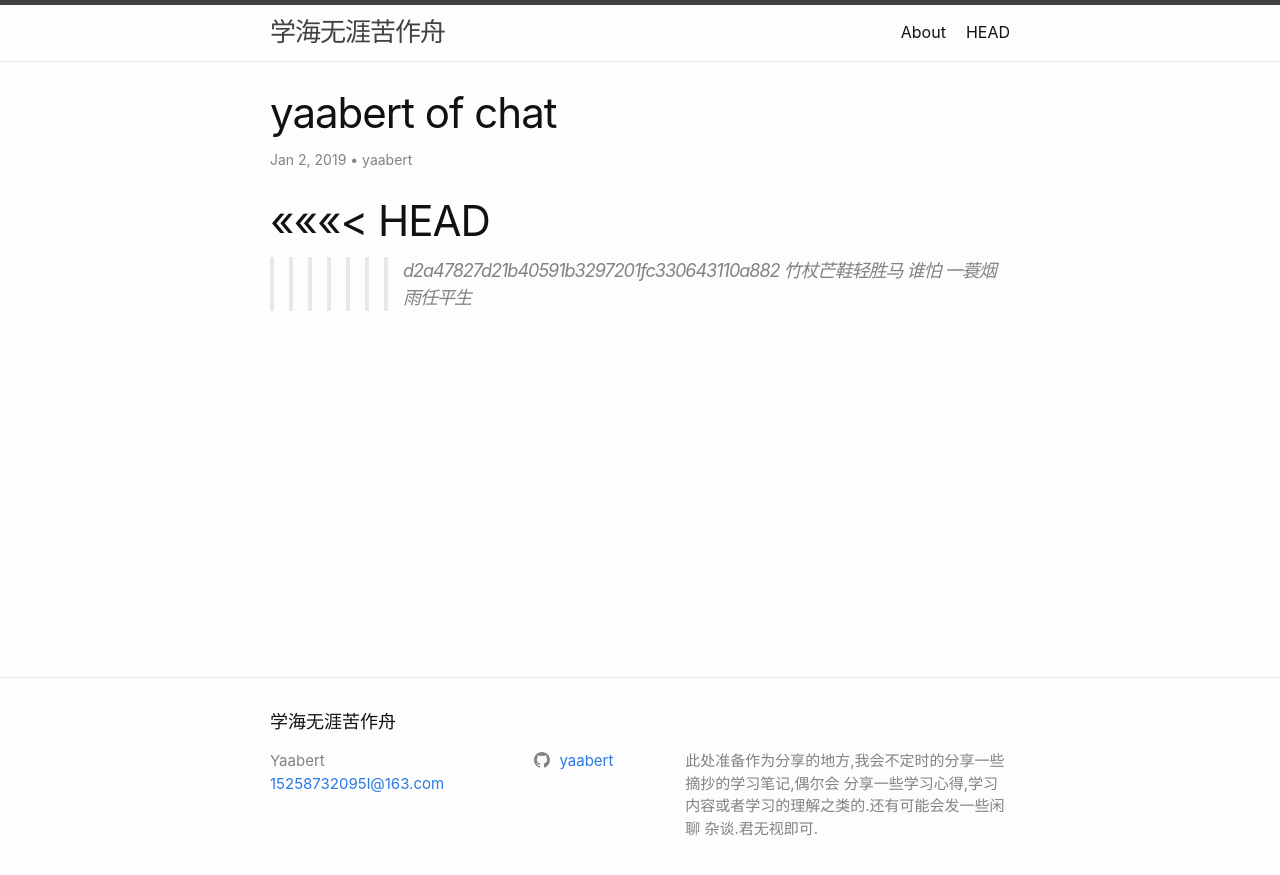
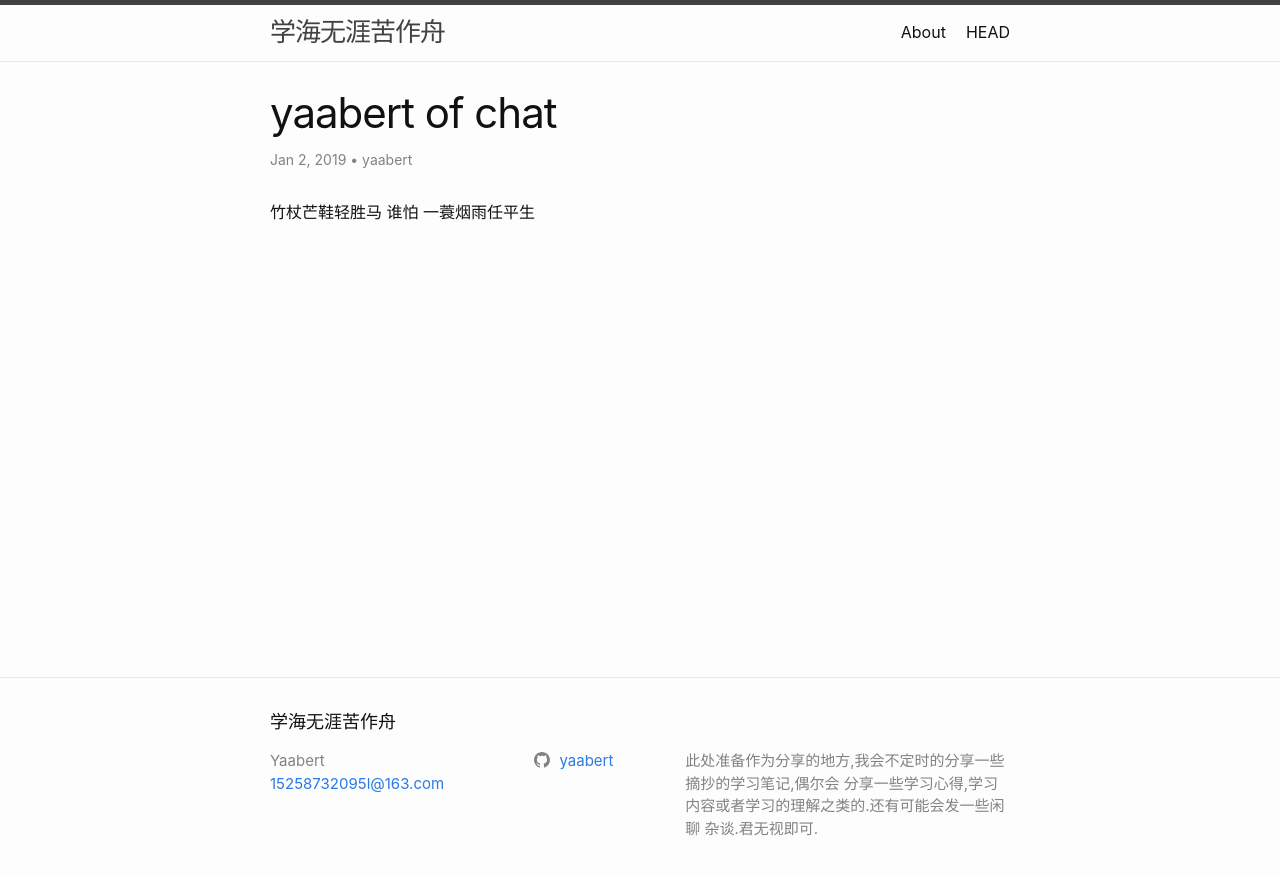
Before and after one commit to yaabert/yaabert.github.io, a Jekyll site: the page built from _posts/2019-01-02-yaabert-of-chat.md, in a window 1280 px wide. Shown: the top 875 px of the page. Built offline with Jekyll 4.4.1, drawn with Linux system fonts in a browser that asks for light colours.

Commit message:
修改格式错误

```diff
--- a/_posts/2019-01-02-yaabert-of-chat.md
+++ b/_posts/2019-01-02-yaabert-of-chat.md
@@ -5,8 +5,5 @@ categories: misc
 author: "yaabert"
 
 ---
-<<<<<<< HEAD
-=======
 
->>>>>>> d2a47827d21b40591b3297201fc330643110a882
 竹杖芒鞋轻胜马 谁怕 一蓑烟雨任平生
```
Also changed, not shown: about.md (+3 -0 lines), README.md.
